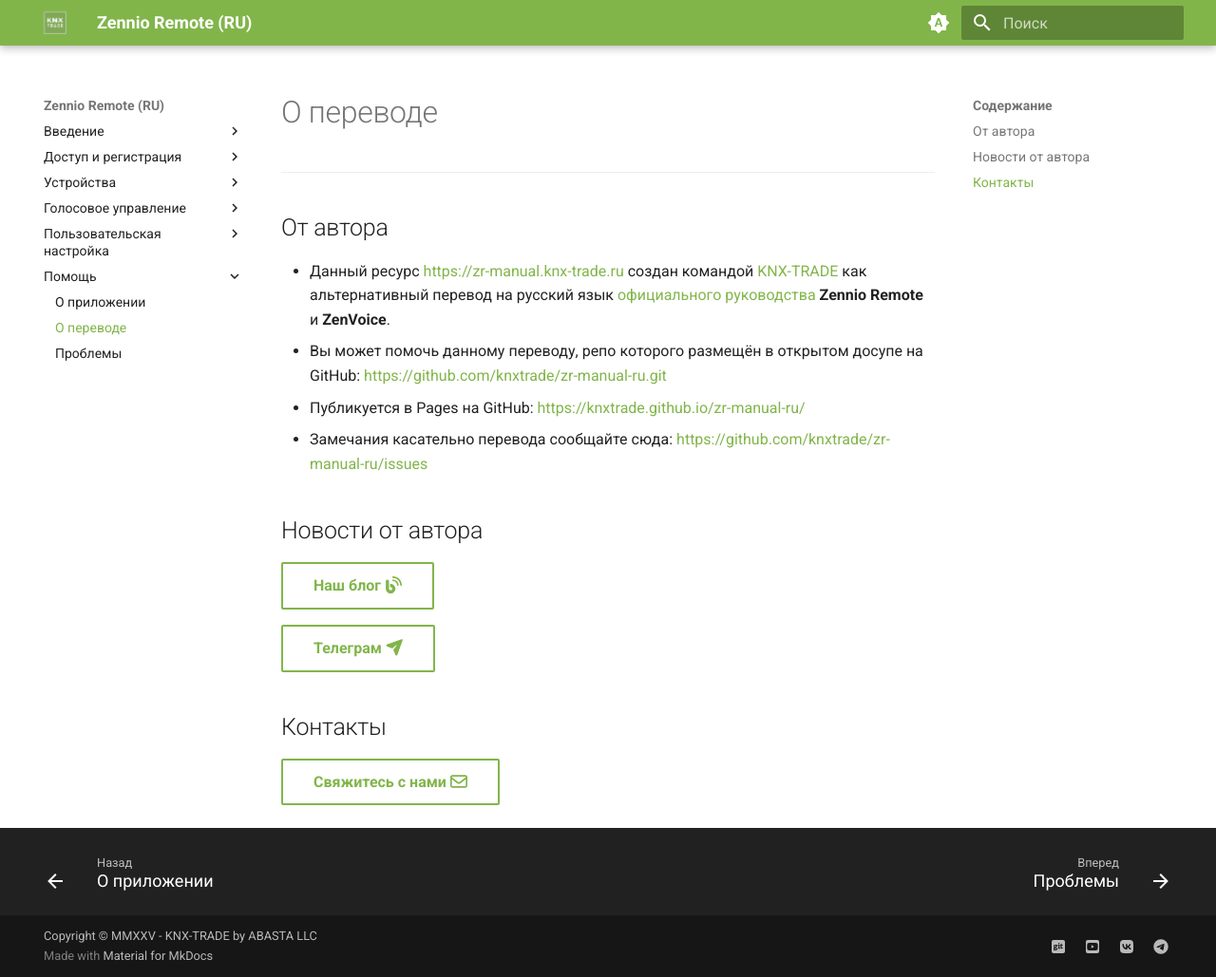
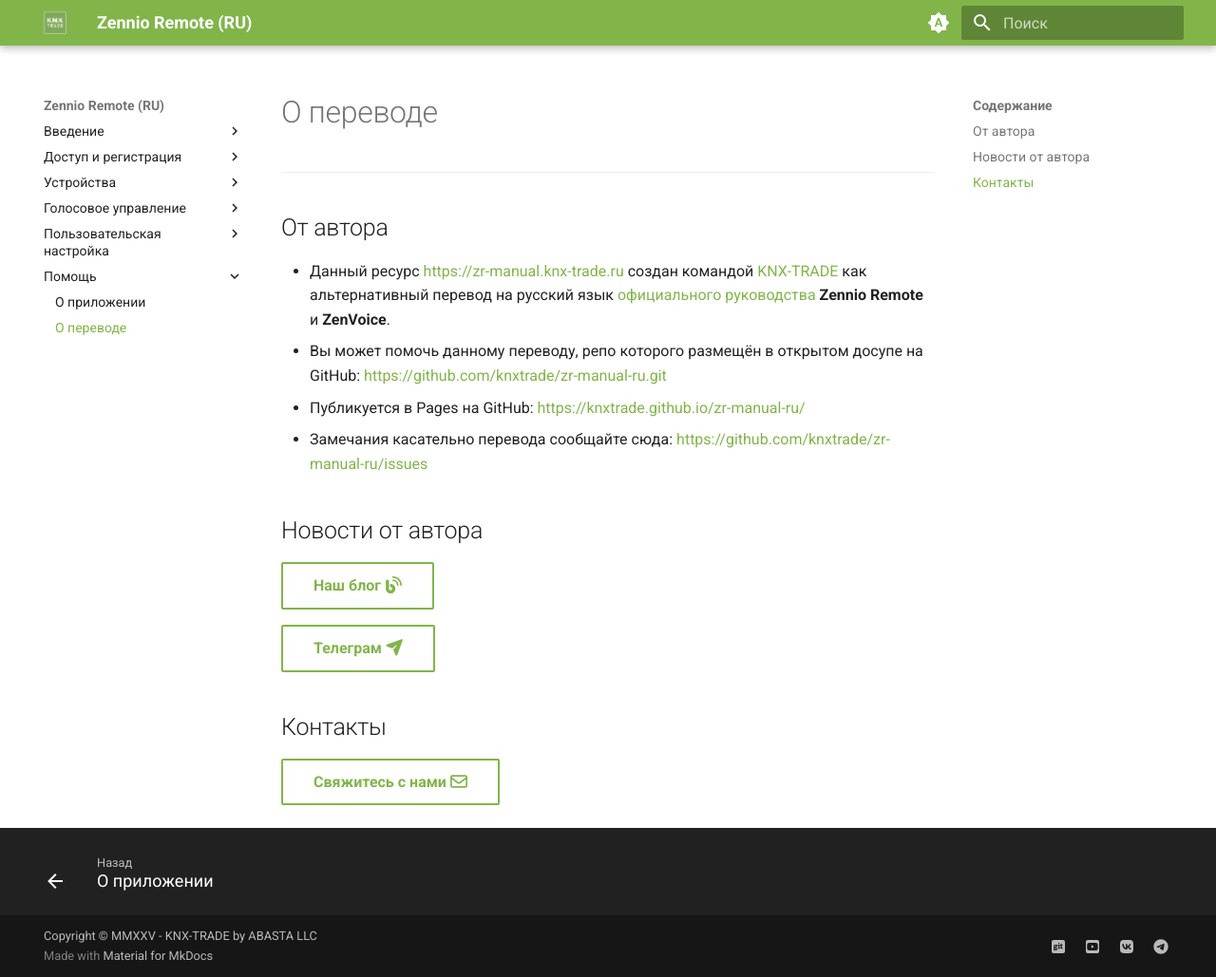
Before and after one commit to knxtrade/zr-manual-ru, an MkDocs documentation site: the page built from docs/help/translation.md, in a window 1280 px wide and 1029 px high. Shown: the whole window at 95% size. Built offline with MkDocs 1.6.1 and Material for MkDocs 9.7.7, drawn with Linux system fonts in a browser that asks for light colours; comment, search, counter and statistics services are not loaded.

Commit message:
(редакция) проблемы

```diff
--- a/mkdocs.yml
+++ b/mkdocs.yml
@@ -152,4 +152,4 @@
       - help/index.md
       - help/about.md
       - help/translation.md
-      - help/network.md
+#      - help/network.md
```
Also changed, not shown: 1 other file.
